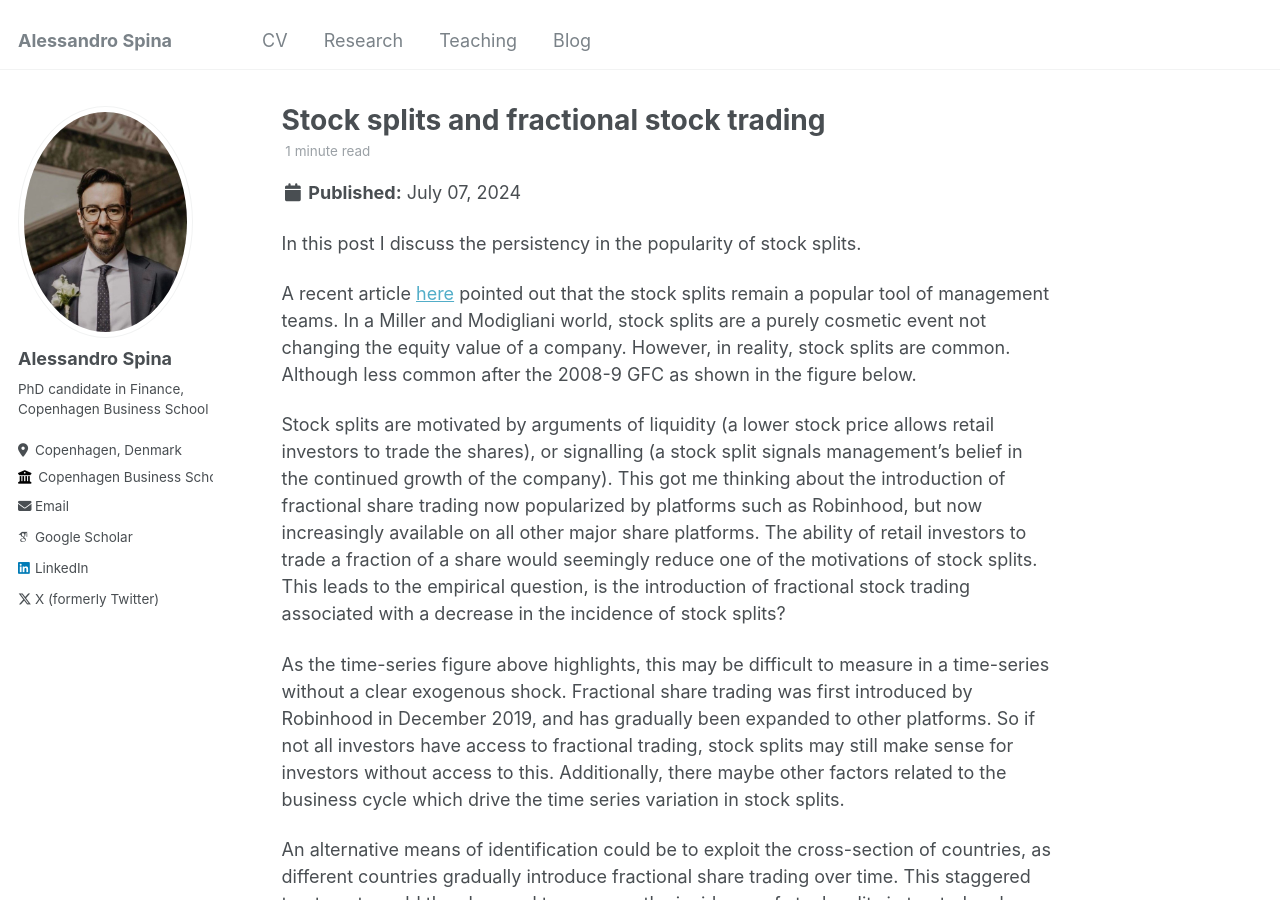
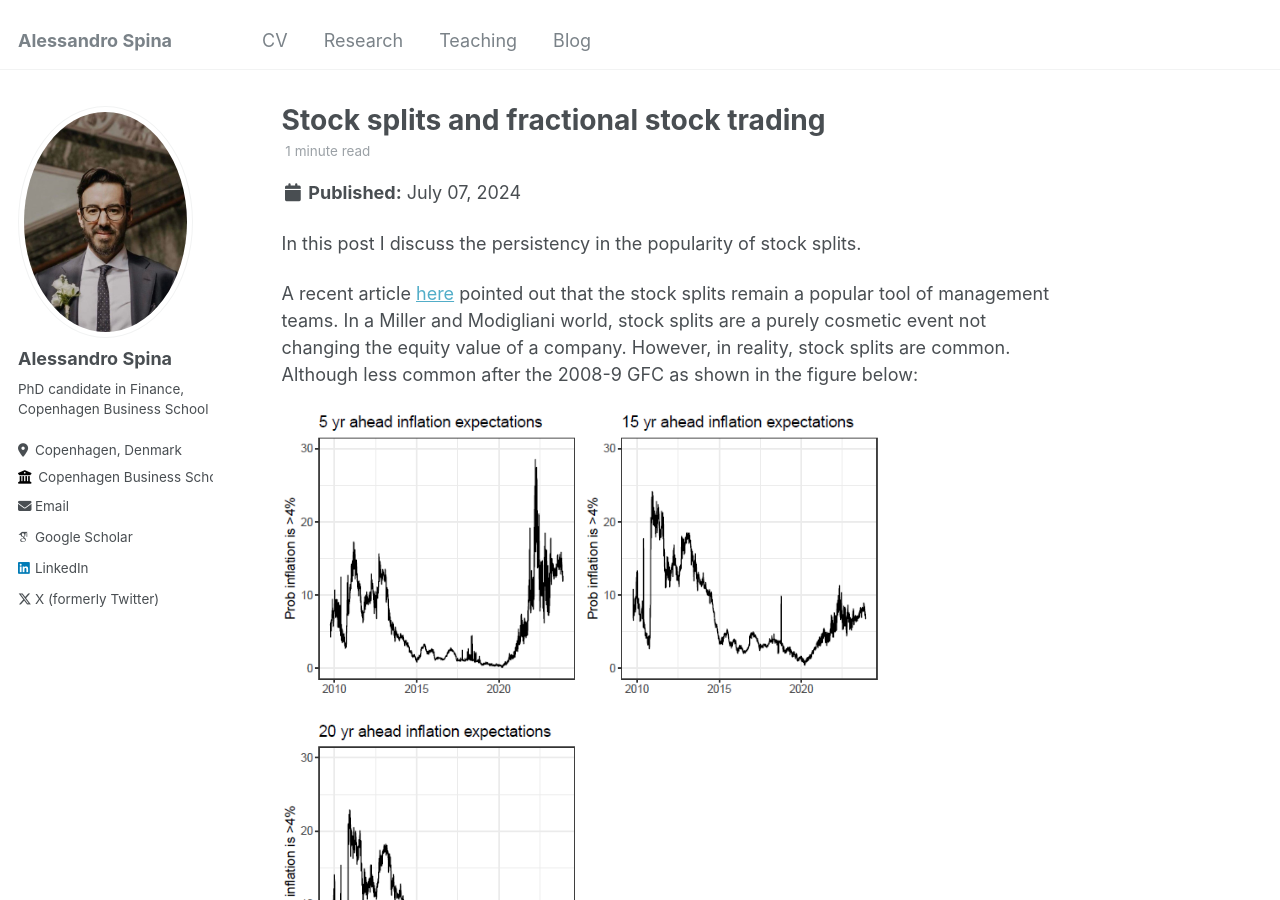
Before and after one commit to aspi6246/aspi6246.github.io, a Jekyll site: the page built from _posts/2024-07-02-blog-post-2.md, in a window 1280 px wide and 900 px high. Built offline with Jekyll 4.4.1, drawn with Linux system fonts in a browser that asks for light colours; some web fonts are replaced.

Commit message:
Update 2024-07-02-blog-post-2.md

```diff
--- a/_posts/2024-07-02-blog-post-2.md
+++ b/_posts/2024-07-02-blog-post-2.md
@@ -11,7 +11,9 @@ tags:
 
 In this post I discuss the persistency in the popularity of stock splits.
 
-A recent article [here]() pointed out that the stock splits remain a popular tool of management teams. In a Miller and Modigliani world, stock splits are a purely cosmetic event not changing the equity value of a company. However, in reality, stock splits are common. Although less common after the 2008-9 GFC as shown in the figure below.
+A recent article [here]() pointed out that the stock splits remain a popular tool of management teams. In a Miller and Modigliani world, stock splits are a purely cosmetic event not changing the equity value of a company. However, in reality, stock splits are common. Although less common after the 2008-9 GFC as shown in the figure below:
+
+![Alt text](/assets/images/blog_1_fig_1.PNG){: style="width:600px;height:600px;"}
 
 Stock splits are motivated by arguments of liquidity (a lower stock price allows retail investors to trade the shares), or signalling (a stock split signals management’s belief in the continued growth of the company). This got me thinking about the introduction of fractional share trading now popularized by platforms such as Robinhood, but now increasingly available on all other major share platforms. The ability of retail investors to trade a fraction of a share would seemingly reduce one of the motivations of stock splits. This leads to the empirical question, is the introduction of fractional stock trading associated with a decrease in the incidence of stock splits?
 
```
